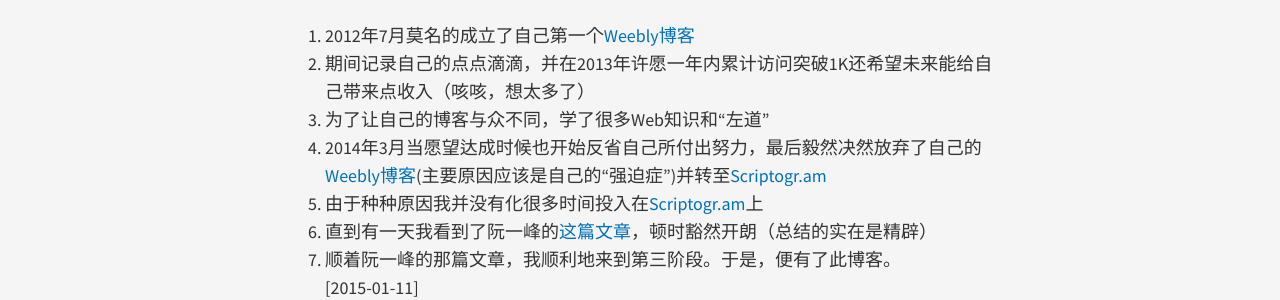
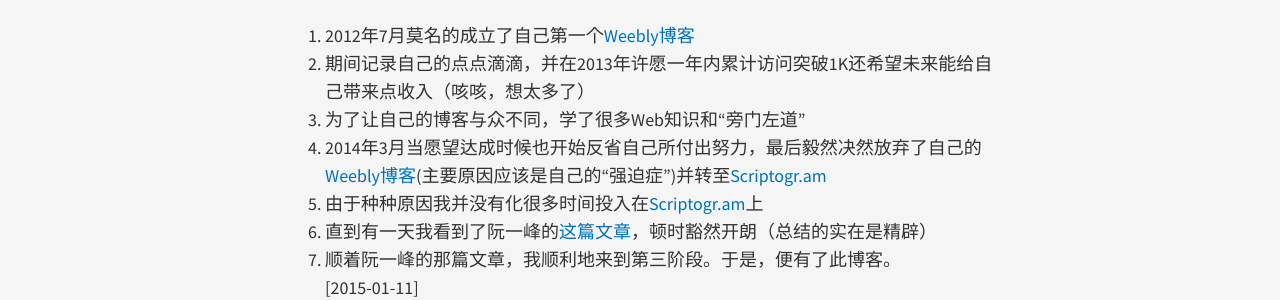
Before and after one commit to JavaCS3/blog, a Jekyll site: the page built from about/index.md, in a window 1280 px wide. Shown: the part 1273-1573 px from the top of the page. Built offline with Jekyll 4.4.1, drawn with Linux system fonts in a browser that asks for light colours; nearby versions of some CDN libraries; Markdown is read by kramdown in place of the engine named in the settings.

Commit message:
fix about

```diff
--- a/about/index.md
+++ b/about/index.md
@@ -44,7 +44,7 @@
 
 1. 2012年7月莫名的成立了自己第一个[Weebly博客](http://cooljstyle.weebly.com/)
 2. 期间记录自己的点点滴滴，并在2013年许愿一年内累计访问突破1K还希望未来能给自己带来点收入（咳咳，想太多了）
-3. 为了让自己的博客与众不同，学了很多Web知识和“左道”
+3. 为了让自己的博客与众不同，学了很多Web知识和“旁门左道”
 4. 2014年3月当愿望达成时候也开始反省自己所付出努力，最后毅然决然放弃了自己的[Weebly博客](http://cooljstyle.weebly.com/)(主要原因应该是自己的“强迫症”)并转至[Scriptogr.am](http://scriptogr.am/javacs3)
 5. 由于种种原因我并没有化很多时间投入在[Scriptogr.am](http://scriptogr.am/javacs3)上
 6. 直到有一天我看到了阮一峰的[这篇文章](http://www.ruanyifeng.com/blog/2012/08/blogging_with_jekyll.html)，顿时豁然开朗（总结的实在是精辟）
```
